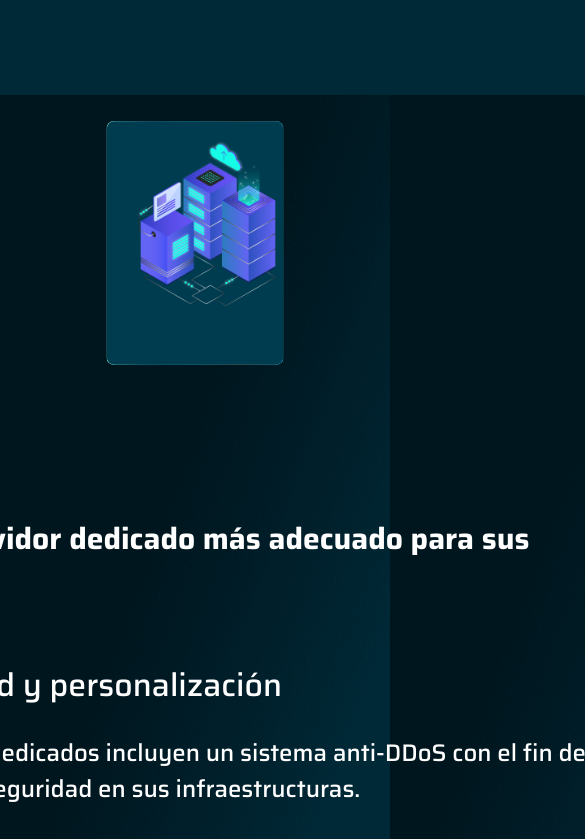
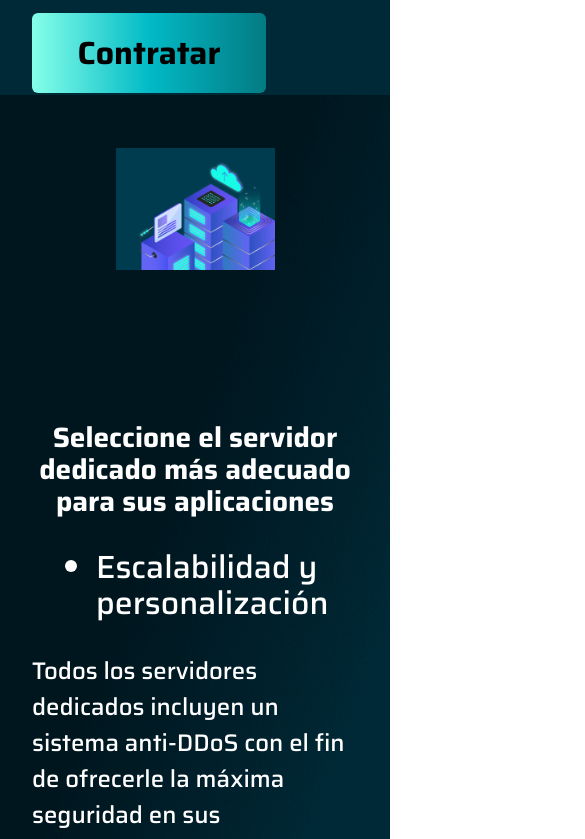
Before and after one commit to Palnetguy/caja-negra-frontend, a React (Create React App) app: page / in a window 390 px wide. Shown: the part 10240-11079 px from the top of the page, 585 px wide, since content can reach past the window. Built offline with nearby package versions, Linux system fonts and the light colour scheme; no server answers.

Commit message:
homeMobile

```diff
--- a/src/styles/home_page.css
+++ b/src/styles/home_page.css
@@ -1113,15 +1113,12 @@ height: 464px;
   color: #ffffff;
   font-family: 500;
   font-size: 16px;
-
 height: 302px;
 font-family: Saira;
 font-size: 24px;
 font-weight: 500;
 line-height: 36px;
 text-align: left;
-
-
 }
 .home_page .remarks .remark > p:nth-child(3) {
   z-index: 2;
@@ -1137,6 +1134,13 @@ font-size: 24px;
 font-weight: 500;
 line-height: 36px;
 text-align: left;
+
+font-family: Saira;
+font-size: 24px;
+font-weight: 500;
+line-height: 36px;
+text-align: left;
+
 
 }
 
@@ -1226,4 +1230,61 @@ text-align: left;
     margin-top: 2em;
     padding: 1em;
   }
+  .home_page .vps .lft {
+    width: 100%;
+    height: auto;
+    max-width: 400px;
+    padding: 1em;
+  }
+  .home_page .vps .lft > h1 {
+    font-size: 28px;
+    line-height: 32px;
+    text-align: center;
+    margin: 0;
+  }
+  .home_page .vps .service {
+    width: 90%;
+    margin-bottom: 2em;
+    height: 200px;
+  }
+  /* .home_page .vps .service .image {
+    height: 200px;
+    width: 100%;
+    margin: 0 auto;
+    border-radius: 8px;
+  } */
+  .home_page .sus {
+    flex-direction: column;
+    height: auto;
+    margin-top: 2em;
+  }
+  .home_page .vps .lft {
+    width: 100%;
+    height: auto;
+    padding: 1em;
+    box-sizing: border-box;
+  }
+  .home_page .remarks_container {
+    padding: 1em;
+    justify-content: flex-start;
+  }
+  .home_page .remarks .remark {
+    width: 90%;
+    height: auto;
+    padding: 1em;
+    margin: 1em auto;
+  }
+  .home_page .remarks .remark > .bgSpan {
+    height: calc(100% - 2px);
+    width: calc(100% - 2px);
+  }
+  .home_page .remarks .remark > p {
+    font-size: 16px;
+    line-height: 24px;
+    height: auto;
+  }
+  .home_page .remarks .remark > p:nth-child(3) {
+    font-size: 16px;
+    line-height: 24px;
+  }
 }
```
